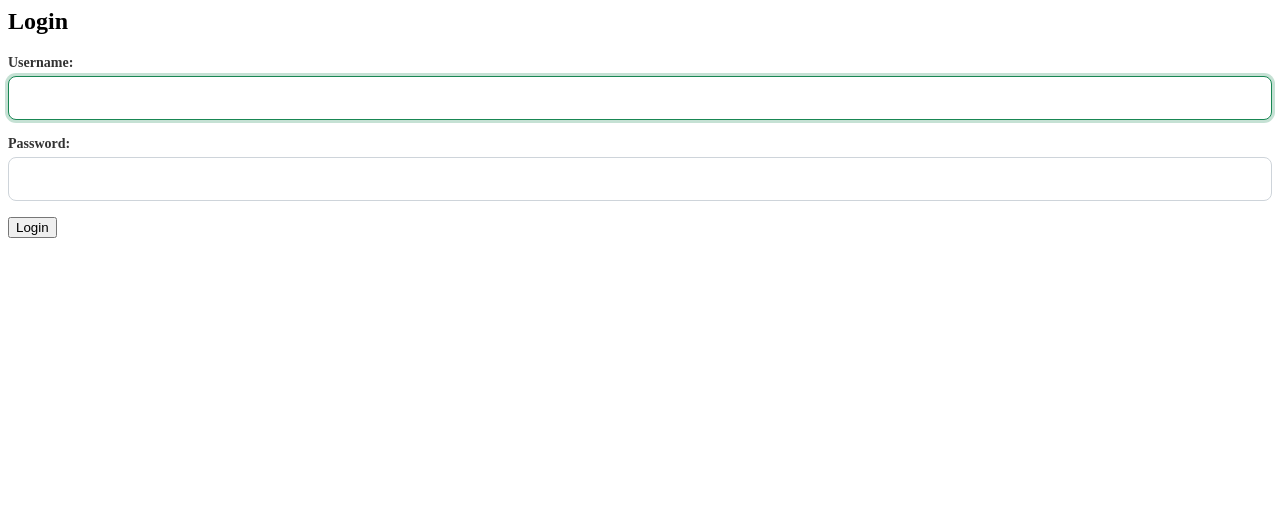
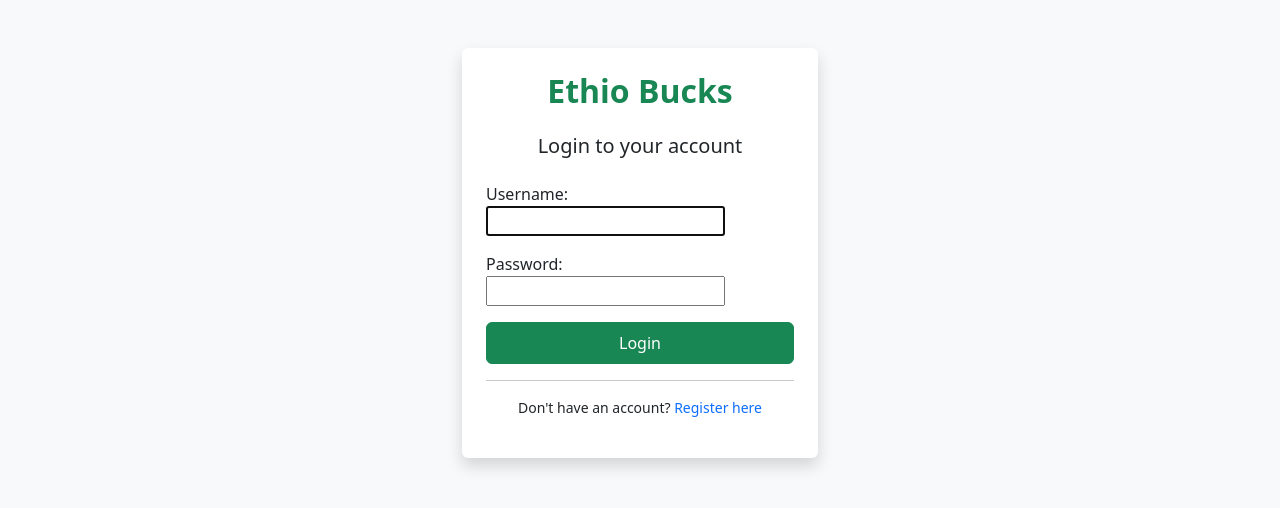
Before and after one commit to oumersalah2-cmd/EthioBucks, a Django app: page /tasks/login/ in a window 1280 px wide. Shown: the top 508 px of the page. Run offline with Django 5.2, Linux system fonts and the light colour scheme.

Commit message:
Update app login template UI

```diff
--- a/tasks/templates/tasks/login.html
+++ b/tasks/templates/tasks/login.html
@@ -1,47 +1,40 @@
-<h2>Login</h2>
+<!DOCTYPE html>
+<html lang="en">
+<head>
+    <meta charset="UTF-8">
+    <meta name="viewport" content="width=device-width, initial-scale=1.0">
+    <title>Login - Ethio Bucks</title>
+    <link href="https://cdn.jsdelivr.net/npm/bootstrap@5.3.0/dist/css/bootstrap.min.css" rel="stylesheet">
+</head>
+<body class="bg-light">
 
-<style>
-    /* Style the error messages (like "Invalid username or password") */
-    .errorlist, .alert-error {
-        color: #842029;
-        background-color: #f8d7da;
-        border: 1px solid #f5c2c7;
-        padding: 10px;
-        border-radius: 8px;
-        list-style-type: none;
-        font-size: 14px;
-        margin-bottom: 15px;
-    }
+<div class="container mt-5">
+    <div class="row justify-content-center">
+        <div class="col-md-4">
+            <div class="card shadow border-0">
+                <div class="card-body p-4">
+                    <h2 class="text-center mb-4 fw-bold text-success">Ethio Bucks</h2>
+                    <h5 class="text-center mb-4">Login to your account</h5>
 
-    /* Make the input boxes larger and rounded */
-    form p input {
-        width: 100%;
-        padding: 12px;
-        margin-top: 5px;
-        border: 1px solid #ced4da;
-        border-radius: 8px;
-        box-sizing: border-box;
-        font-size: 16px;
-        transition: border-color 0.2s ease-in-out;
-    }
+                    <form method="post">
+                        {% csrf_token %}
 
-    /* Add the green glow when typing */
-    form p input:focus {
-        border-color: #198754;
-        outline: none;
-        box-shadow: 0 0 0 3px rgba(25, 135, 84, 0.25);
-    }
+                        <div class="mb-3">
+                            {{ form.as_p }}
+                        </div>
 
-    /* Clean up the label text */
-    form p label {
-        font-weight: 600;
-        color: #333;
-        font-size: 14px;
-    }
-</style>
+                        <button type="submit" class="btn btn-success w-100 py-2">Login</button>
+                    </form>
 
-<form method="post">
-    {% csrf_token %}
-    {{ form.as_p }}
-    <button type="submit">Login</button>
-</form>
+                    <hr>
+                    <p class="text-center small">
+                        Don't have an account? <a href="{% url 'tasks:register' %}" class="text-decoration-none">Register here</a>
+                    </p>
+                </div>
+            </div>
+        </div>
+    </div>
+</div>
+
+</body>
+</html>
```
